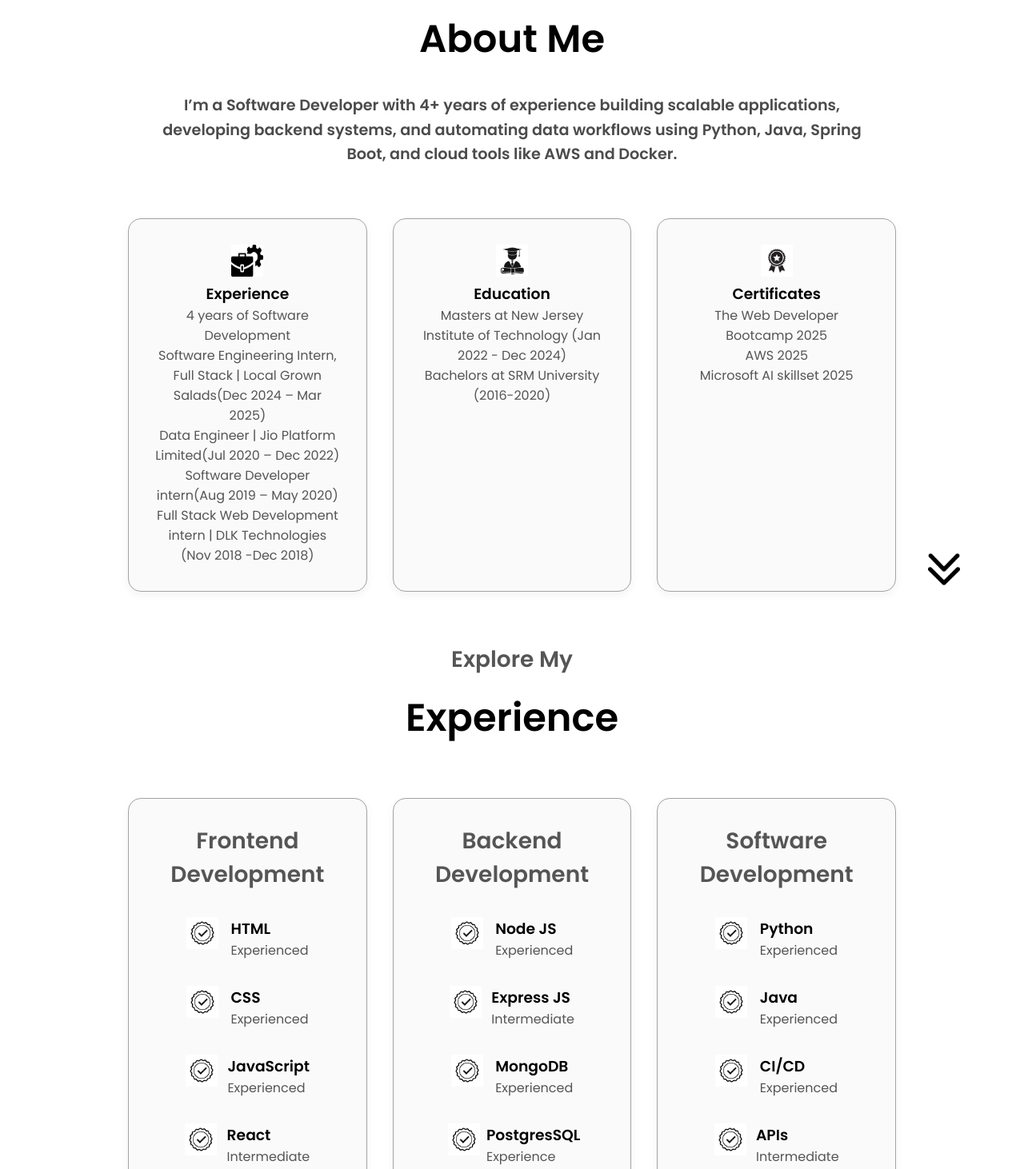
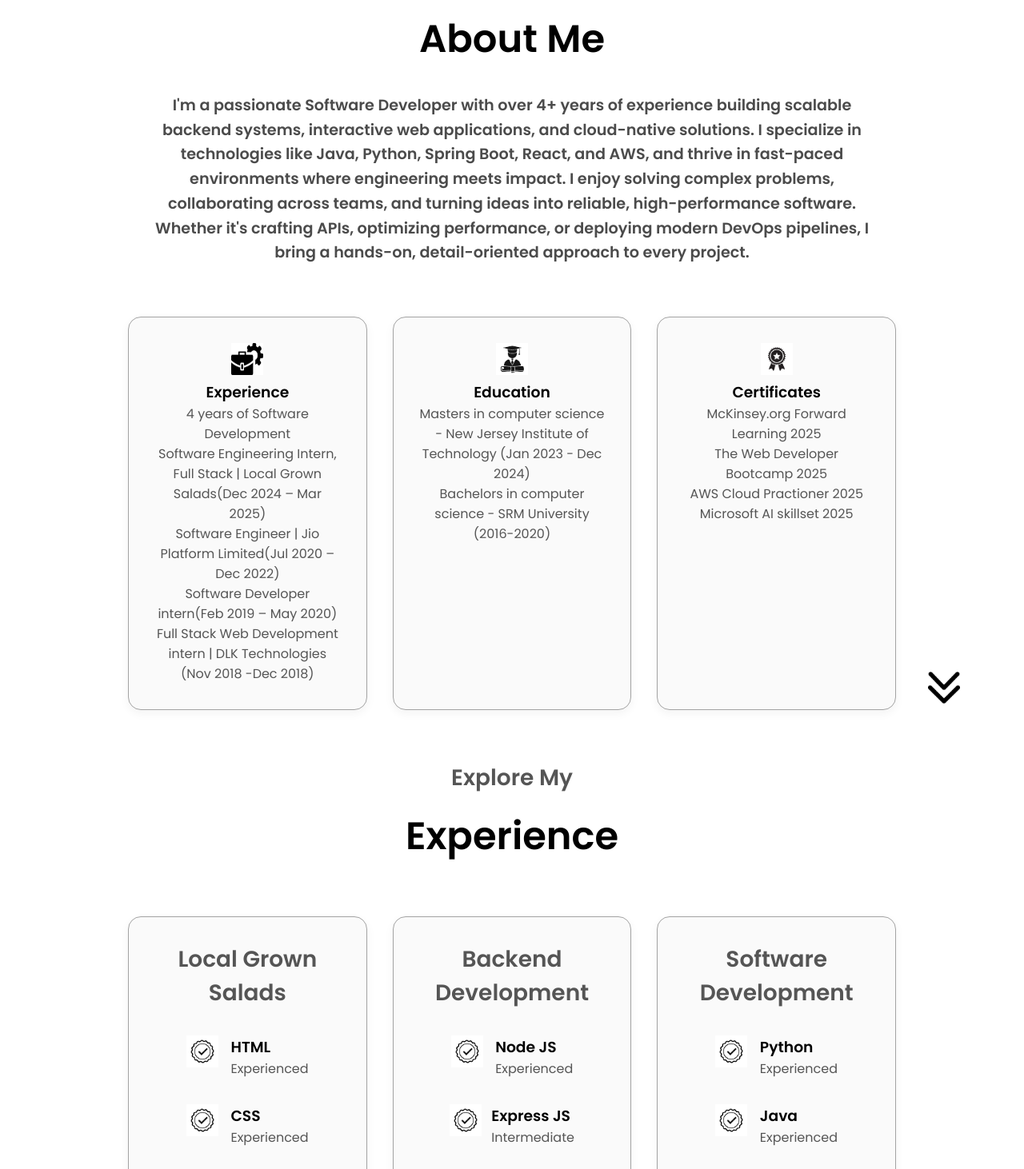
Before and after one commit to srujit12091997/Portfolio, a plain HTML site: page index.html in a window 1280 px wide. Shown: the part 973-2435 px from the top of the page at 80% size. Drawn offline with Linux system fonts and the light colour scheme.

Commit message:
updating my resume

```diff
--- a/index.html
+++ b/index.html
@@ -75,7 +75,7 @@
   <section id="about">
     <p class="section__text__p1">Get To Know More</p>
     <h1 class="title">About Me</h1>
-    <p class="intro-paragraph"><strong>I’m a Software Developer with 4+ years of experience building scalable applications, developing backend systems, and automating data workflows using Python, Java, Spring Boot, and cloud tools like AWS and Docker.</strong></p>
+    <p class="intro-paragraph"><strong>I'm a passionate Software Developer with over 4+ years of experience building scalable backend systems, interactive web applications, and cloud-native solutions. I specialize in technologies like Java, Python, Spring Boot, React, and AWS, and thrive in fast-paced environments where engineering meets impact. I enjoy solving complex problems, collaborating across teams, and turning ideas into reliable, high-performance software. Whether it's crafting APIs, optimizing performance, or deploying modern DevOps pipelines, I bring a hands-on, detail-oriented approach to every project.</strong></p>
     <div class="section-container">
       <div class="about-details-container">
         <div class="about-containers">
@@ -89,8 +89,8 @@
             <h3>Experience</h3>
             <p>4 years of Software Development</p>
             <p>Software Engineering Intern, Full Stack | Local Grown Salads(Dec 2024 – Mar 2025)</p>
-            <p>Data Engineer | Jio Platform Limited(Jul 2020 – Dec 2022)</p>
-            <p>Software Developer intern(Aug 2019 – May 2020)</p>
+            <p>Software Engineer | Jio Platform Limited(Jul 2020 – Dec 2022)</p>
+            <p>Software Developer intern(Feb 2019 – May 2020)</p>
             <p>Full Stack Web Development intern | DLK Technologies (Nov 2018 -Dec 2018)</p>
           </div>
 
@@ -101,7 +101,7 @@
               class="icon"
             />
             <h3>Education</h3>
-            <p> Masters at New Jersey Institute of Technology (Jan 2022 - Dec 2024)<br />Bachelors at SRM University (2016-2020)</p>
+            <p> Masters in computer science - New Jersey Institute of Technology (Jan 2023 - Dec 2024)<br />Bachelors in computer science - SRM University (2016-2020)</p>
           </div>
           <div class="details-container">
             <img
@@ -110,7 +110,7 @@
               class="icon"
             />
             <h3>Certificates</h3>
-            <p> The Web Developer Bootcamp 2025<br />AWS 2025 <br /> Microsoft AI skillset 2025</p>
+            <p>McKinsey.org Forward Learning 2025</p><p> The Web Developer Bootcamp 2025<br />AWS Cloud Practioner 2025 <br /> Microsoft AI skillset 2025</p>
           </div>
 
         </div class = "text-cointainer">
@@ -124,7 +124,7 @@
     <div class="experience-details-container">
       <div class="about-containers">
         <div class="details-container">
-          <h2 class="experience-sub-title">Frontend Development</h2>
+          <h2 class="experience-sub-title">Local Grown Salads</h2>
           <div class="article-container">
             <article>
               <img
@@ -237,7 +237,7 @@
                 class="icon"
               />
               <div>
-                <h3>PostgresSQL</h3>
+                <h3>PostgreSQL</h3>
                 <p>Experience</p>
               </div>
             </article>
```
Also changed, not shown: 1 other file.
